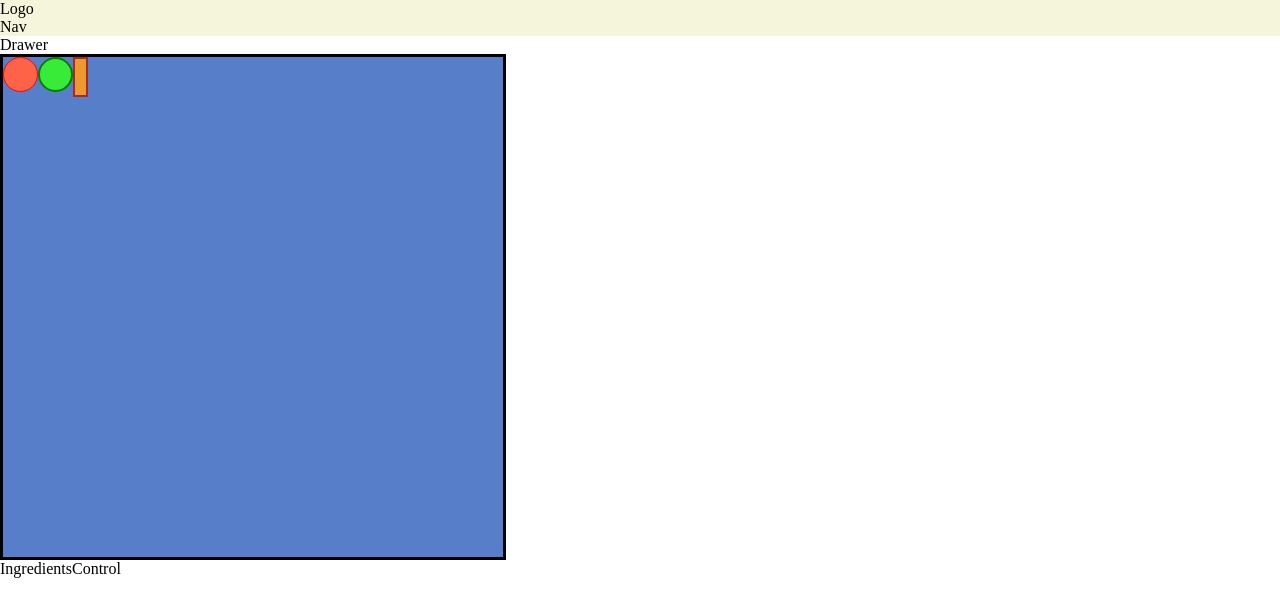
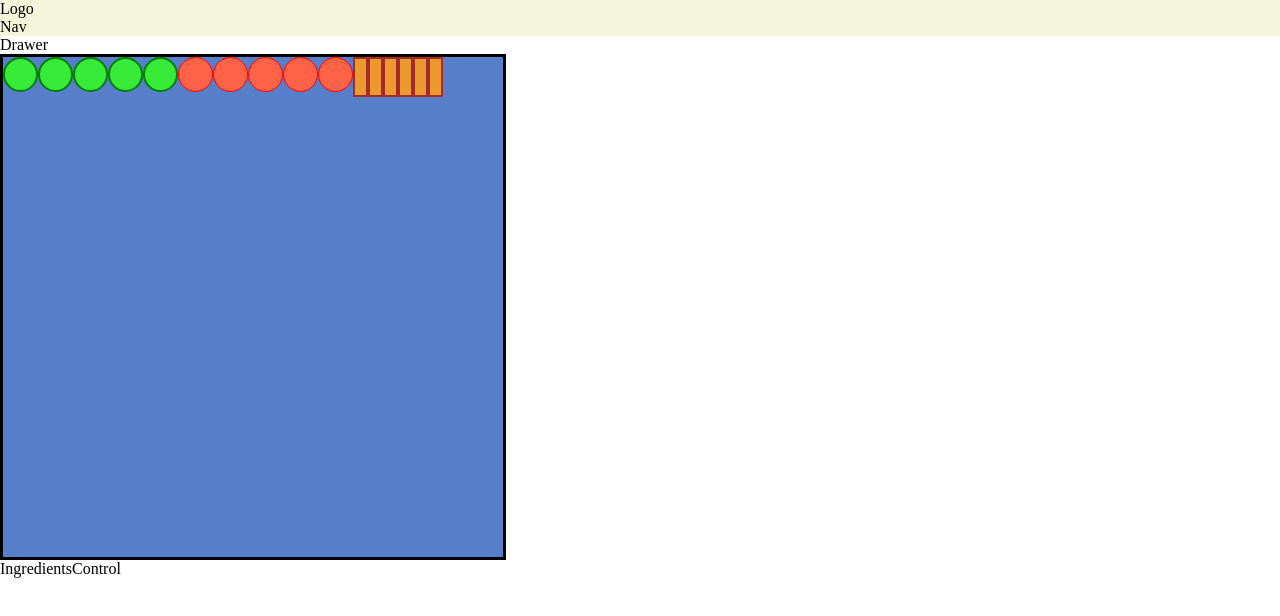
Before and after one commit to bayel-bakytov/shawarma-builder, a React (Create React App) app: page / in a window 1280 px wide. Shown: the top 616 px of the page. Built offline with nearby package versions, Linux system fonts and the light colour scheme.

Commit message:
Use state in ShawarmaIngredients,ShawarmaBuilder components

```diff
--- a/src/components/ShawarmaBuilder/ShawarmaIngredients/ShawarmaIngredients.js
+++ b/src/components/ShawarmaBuilder/ShawarmaIngredients/ShawarmaIngredients.js
@@ -4,10 +4,20 @@
 
 
 
-export default () => (
+export default  ({ ingredients }) => {
+  let ingredientsOutput = [];
+
+
+  Object.keys(ingredients).forEach(type => {
+    for (let i = 0; i <ingredients[type]; i++) {
+      ingredientsOutput.push(<Ingredients key={type + i} type={type}/>);
+    }
+  });
+
+
+  return(
         <div className={classes.ShawarmaIngredients}>
-          <Ingredients type="tomato"/>
-          <Ingredients type="cucumber"/>
-          <Ingredients type="french-fries"/>
+         {ingredientsOutput}
         </div>
-);
+  );
+};
--- a/src/containers/ShawarmaBuilder/ShawarmaBuilder.js
+++ b/src/containers/ShawarmaBuilder/ShawarmaBuilder.js
@@ -1,11 +1,17 @@
-import React from 'react';
+import React, { useState } from "react";
 import ShawarmaIngredients from "../../components/ShawarmaBuilder/ShawarmaIngredients/ShawarmaIngredients";
 import classes from "./ShawarmaBuilder.module.css";
 
-
-export default () => (
-        <div className={classes.ShawarmaBuilder}>
-           <ShawarmaIngredients />
-           IngredientsControl
-        </div>
-);
+export default () => {
+  const [ingredients, setIngredients] = useState({
+          cucumber:5,
+          tomato:5,
+          frenchFries:6,
+  });
+  return (
+    <div className={classes.ShawarmaBuilder}>
+      <ShawarmaIngredients ingredients={ingredients}/>
+      IngredientsControl
+    </div>
+  );
+};
```
